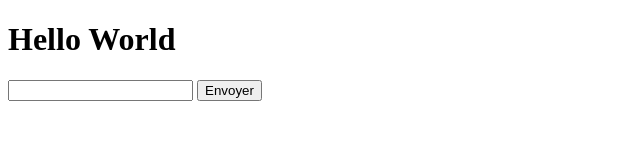
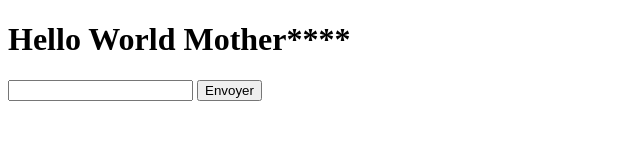
Before and after one commit to RedFoxer/influence_node, a website: page index.html in a window 1280 px wide. Shown: the whole page, without its empty margins (0-640 px from the left). Drawn offline with nearby package versions, Linux system fonts and the light colour scheme; no server answers.

Commit message:
test sync

```diff
--- a/index.html
+++ b/index.html
@@ -5,7 +5,7 @@
     <title>NodeJs OKLM POSEY</title>
 </head>
 <body>
-<h1>Hello World</h1>
+<h1>Hello World Mother****</h1>
 
 <input type="text" id="textfield">
 </input>
```
